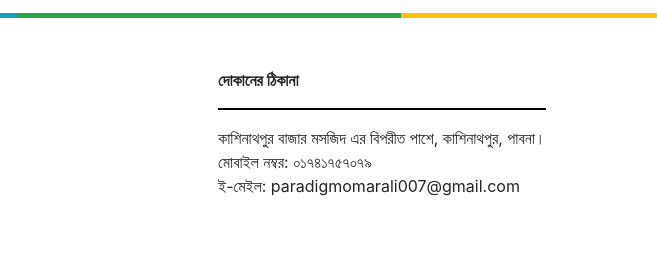
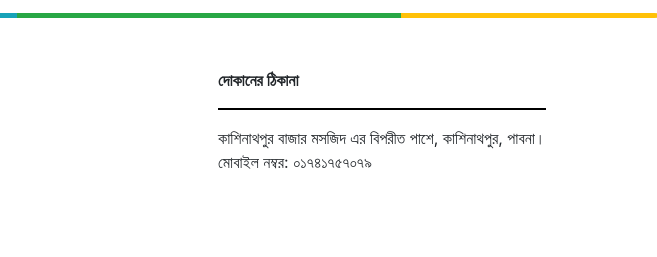
Before and after one commit to joylesspartho/vai-vai-hatchery-home-page, a plain HTML site: page index.html in a window 1280 px wide. Shown: the part 919-1176 px from the top of the page, 623-1280 px from the left. Drawn offline with nearby package versions, Linux system fonts and the light colour scheme.

Commit message:
Update index.html

```diff
--- a/index.html
+++ b/index.html
@@ -239,8 +239,7 @@ contact_
                 কাশিনাথপুর বাজার মসজিদ এর বিপরীত পাশে, কাশিনাথপুর, পাবনা।
                 <br>
                 মোবাইল নম্বর: ০১৭৪১৭৫৭০৭৯
-                <br>
-                ই-মেইল: paradigmomarali007@gmail.com
+
             </div>
 
           </div>
```
